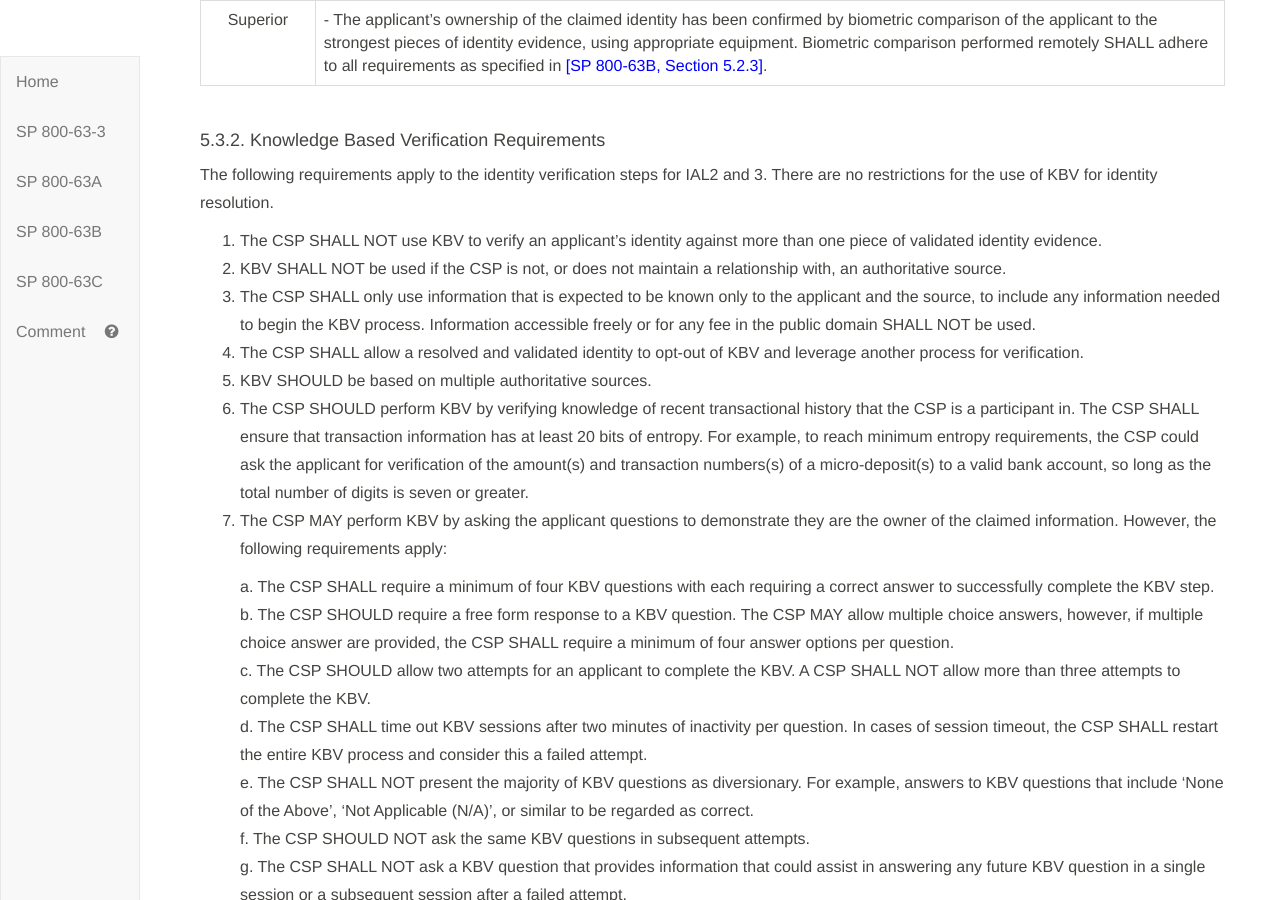
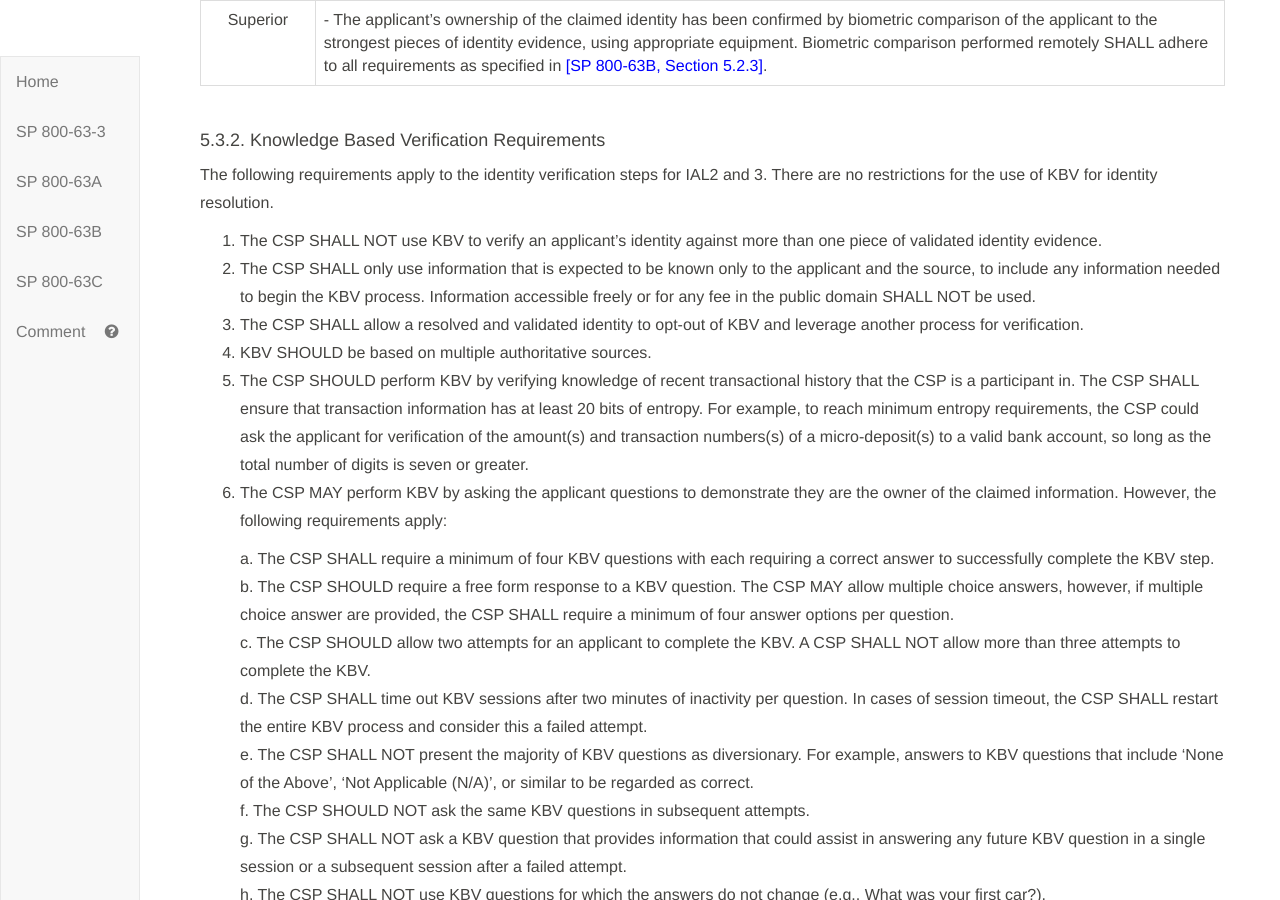
Before and after one commit to usnistgov/800-63-3, a Jekyll site: the page built from sp800-63a/sec5_proofing.md, in a window 1280 px wide and 900 px high, scrolled down 4803 px. Built offline with Jekyll 4.4.1, drawn with Linux system fonts in a browser that asks for light colours; our own code applies the rules of GitHub Pages for plain Markdown files.

Commit message:
Closes #1434

```diff
--- a/sp800-63a/sec5_proofing.md
+++ b/sp800-63a/sec5_proofing.md
@@ -101,12 +101,11 @@ The goal of identity verification is to confirm and establish a linkage between
 The following requirements apply to the identity verification steps for IAL2 and 3. There are no restrictions for the use of KBV for identity resolution.
 
 1. The CSP SHALL NOT use KBV to verify an applicant's identity against more than one piece of validated identity evidence.
-2. KBV SHALL NOT be used if the CSP is not, or does not maintain a relationship with, an authoritative source.
-3. The CSP SHALL only use information that is expected to be known only to the applicant and the source, to include any information needed to begin the KBV process. Information accessible freely or for any fee in the public domain SHALL NOT be used.
-4. The CSP SHALL allow a resolved and validated identity to opt-out of KBV and leverage another process for verification.
-5. KBV SHOULD be based on multiple authoritative sources.
-6. The CSP SHOULD perform KBV by verifying knowledge of recent transactional history that the CSP is a participant in.  The CSP SHALL ensure that transaction information has at least 20 bits of entropy. For example, to reach minimum entropy requirements, the CSP could ask the applicant for verification of the amount(s) and transaction numbers(s) of a micro-deposit(s) to a valid bank account, so long as the total number of digits is seven or greater.
-7. The CSP MAY perform KBV by asking the applicant questions to demonstrate they are the owner of the claimed information. However, the following requirements apply:
+2. The CSP SHALL only use information that is expected to be known only to the applicant and the source, to include any information needed to begin the KBV process. Information accessible freely or for any fee in the public domain SHALL NOT be used.
+3. The CSP SHALL allow a resolved and validated identity to opt-out of KBV and leverage another process for verification.
+4. KBV SHOULD be based on multiple authoritative sources.
+5. The CSP SHOULD perform KBV by verifying knowledge of recent transactional history that the CSP is a participant in.  The CSP SHALL ensure that transaction information has at least 20 bits of entropy. For example, to reach minimum entropy requirements, the CSP could ask the applicant for verification of the amount(s) and transaction numbers(s) of a micro-deposit(s) to a valid bank account, so long as the total number of digits is seven or greater.
+6. The CSP MAY perform KBV by asking the applicant questions to demonstrate they are the owner of the claimed information. However, the following requirements apply:
 
 	a. The CSP SHALL require a minimum of four KBV questions with each requiring a correct answer to successfully complete the KBV step.
 	b. The CSP SHOULD require a free form response to a KBV question.  The CSP MAY allow multiple choice answers, however, if multiple choice answer are provided, the CSP SHALL require a minimum of four answer options per question.
```
